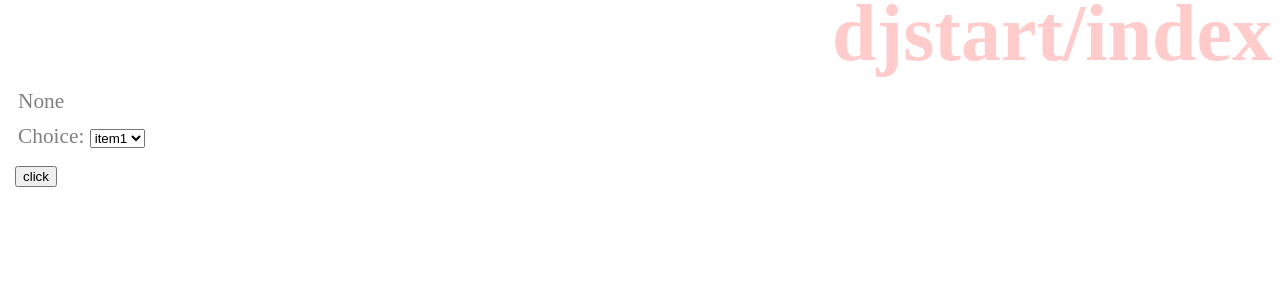
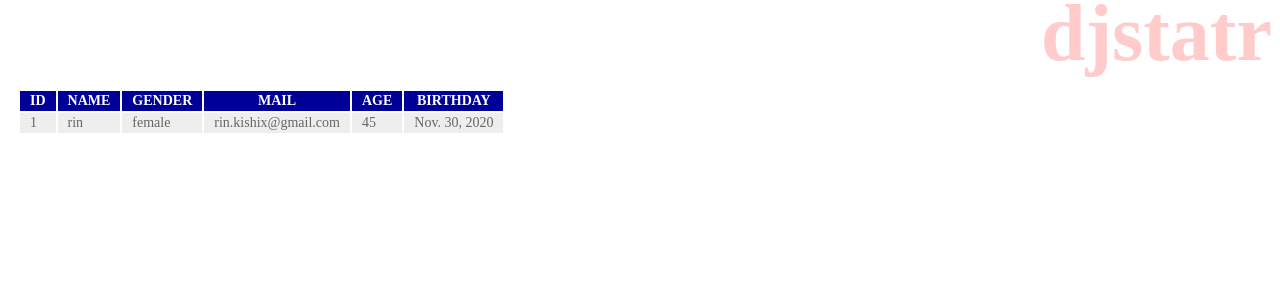
Before and after one commit to rinetranger/pythonapp, a Django app: page /djstart/ in a window 1280 px wide. Shown: the top 300 px of the page. Run offline with Django 3.2, Linux system fonts and the light colour scheme; data comes from the database, SQL or seed files in the repository; both versions use the stored data as it was after the commit.

Commit message:
admin-renderall

```diff
--- a/djstart/static/djstart/css/style.css
+++ b/djstart/static/djstart/css/style.css
@@ -20,3 +20,19 @@ a{
     color: blue;
     text-decoration: none;
 }
+table{
+    margin: 10px;
+    font-size: 14px;
+}
+table tr th{
+    background-color: #009;
+    color: white;
+    padding: 2px 10px;
+    border: 2px;
+}
+table tr td{
+    background-color: #eee;
+    color: #666;
+    padding: 2px 10px;
+    border: 2px;
+}
--- a/djstart/templates/djstart/index.html
+++ b/djstart/templates/djstart/index.html
@@ -11,11 +11,26 @@
     <h1>{{title}}</h1>
     <p>{{result|safe}}</p>
     <table>
-    <form action="{% url 'index' %}" method="post">
-    {% csrf_token%}
-   {{ form.as_p }}
-    <tr><td></td><td><input type="submit" value="click"></td></tr>
-    </form>
+        <tr>
+            <th>ID</th>
+            <th>NAME</th>
+            <th>GENDER</th>
+            <th>MAIL</th>
+            <th>AGE</th>
+            <th>BIRTHDAY</th>
+        </tr>
+        {% for item in data %}
+        <tr>
+            <td>{{item.id}}</td>
+            <td>{{item.name}}</td>
+            <td>{% if item.gender == False %}male{% endif %}
+                {% if item.gender == True %}female{% endif %}
+            </td>
+            <td>{{item.mail}}</td>
+            <td>{{item.age}}</td>
+            <td>{{item.birthday}}</td>
+        </tr>
+        {% endfor %}
     </table>
 
 </body>
--- a/djstart/urls.py
+++ b/djstart/urls.py
@@ -6,11 +6,11 @@ Created on Fri Nov 27 15:24:43 2020
 @author: rinkishi
 """
 
-from django.conf.urls import url
-from . views import DjstartView
+from django.urls import path
+from  . import views
 
 
 
 urlpatterns = [
-        url(r'',DjstartView.as_view(),name='index')
+        path('',views.index,name='index'),
 ]
--- a/djstart/views.py
+++ b/djstart/views.py
@@ -1,25 +1,17 @@
 from django.shortcuts import render
 from django.http import HttpResponse
-from django.views.generic import TemplateView
-from . forms import DjstartForm
+from . models import Friend
 
-class DjstartView(TemplateView):
+def index(request):
+    data = Friend.objects.all()
+    params ={
+        'title':'djstatr',
+        'message':'all friends.',
+        'data':data,
+    }
 
-    def __init__(self):
-        self.params = {
-            'title': "djstart/index",
-            'form':DjstartForm(),
-            'result':None,
-        }
+    return render(request,'djstart/index.html',params)
 
-    def get(self,request):
-        return render(request,'djstart/index.html',self.params)
-
-    def post(self,request):
-        ch = request.POST['choice']
-        self.params['result'] = 'you selected:"' + ch + '".'
-        self.params['form'] = DjstartForm(request.POST)
-        return render(request,'djstart/index.html',self.params)
 
 
 
```
Also changed, not shown: db.sqlite3.
